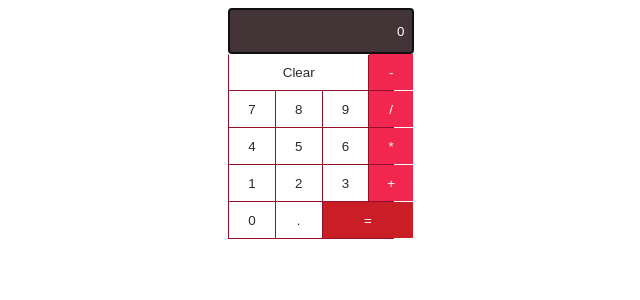
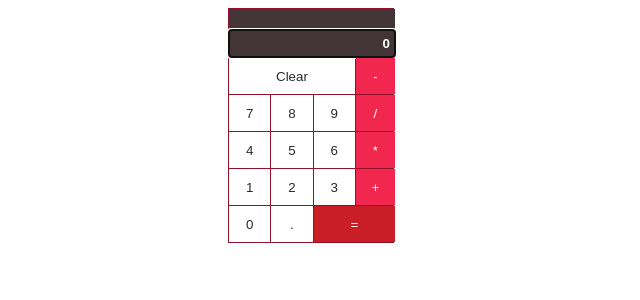
Before and after one commit to essa-mor/simple-calculator, a React (Create React App) app: page / in a window 1280 px wide. Shown: the top 300 px of the page, without its empty margins (412-1052 px from the left). Built offline with nearby package versions, Linux system fonts and the light colour scheme.

Commit message:
perform operation

```diff
--- a/package.json
+++ b/package.json
@@ -3,6 +3,7 @@
   "version": "0.1.0",
   "private": true,
   "dependencies": {
+    "prop-types": "^15.6.2",
     "react": "^16.4.2",
     "react-dom": "^16.4.2",
     "react-scripts": "1.1.5"
--- a/src/App.css
+++ b/src/App.css
@@ -8,15 +8,9 @@
   width: 164px;
 }
 
-.result_input{
+.result{
   grid-column-start: 1;
   grid-column-end: 5;
-  text-align: right;
-  background-color: rgb(67, 52, 55);
-  color: white;
-  border: none;
-  height: 42px;
-  padding-right: 5px;
 }
 
 .digit, .clear_result{
--- a/src/App.js
+++ b/src/App.js
@@ -1,7 +1,9 @@
 import React, { Component } from 'react';
+
+import ResultPanel from './components/ResultPanel';
 import './App.css';
 
-const initialState = { result: 0, operator: '' };
+const initialState = { prevResult: 0, result: 0, operator: '', summary: '' };
 
 class App extends Component {
 	constructor(props) {
@@ -11,7 +13,7 @@ class App extends Component {
 		this.onClearClick = this.onClearClick.bind(this);
 		this.onKeyPress = this.onKeyPress.bind(this);
 		this.onOperatorClick = this.onOperatorClick.bind(this);
-		this.textInput = React.createRef();
+		this.onEqualClick = this.onEqualClick.bind(this);
 	}
 
 	onClearClick() {
@@ -24,31 +26,52 @@ class App extends Component {
 	}
 
 	addDigit(value) {
-		this.setState(prevState => ({
-			result: prevState.result * 10 + parseInt(value)
-		}));
+		this.setState(prevState => {
+			const result = prevState.operator !== '' ? 0 : prevState.result;
+			return {
+				result: result * 10 + parseInt(value)
+			};
+		});
 	}
 
 	onKeyPress(e) {
 		if (e.key >= 0 && e.key <= 9) {
 			this.addDigit(e.key);
+		} else if (['-', '+', '/', '*'].includes(e.key)) {
+			this.setOperator(e.key);
+		} else if (e.key === '=' /*|| e.key === 'Enter'*/) {
+			this.setResult();
 		}
 	}
 
-	onOperatorClick(e){
+	onOperatorClick(e) {
 		const { value } = e.target;
-		this.setState({operator: value});
+		this.setOperator(value);
 	}
 
-	componentDidMount() {
-		this.textInput.current.focus();
+	setOperator(operator) {
+		this.setState(prevState => ({
+			operator,
+			summary: `${prevState.summary} ${prevState.result} ${operator}`,
+			prevResult: prevState.result
+		}));
+	}
+
+	onEqualClick() {
+		this.setResult();
+	}
+
+	setResult() {
+		this.setState(prevState => ({
+			...initialState, result: eval(`${prevState.prevResult}  ${prevState.operator}  ${prevState.result}`)
+		}));
 	}
 
 	render() {
-		const { result , operator} = this.state;
+		const { result, summary } = this.state;
 		return (
 			<div className="App" onKeyPress={this.onKeyPress}>
-				<input type="text" ref={this.textInput} value={result + ` ${operator}`} className="result_input" readOnly />
+				<ResultPanel className="result" summary={summary} result={result}/>
 				<button type="button" onClick={this.onClearClick} className="clear_result">Clear</button>
 				<button type="button" value="-" onClick={this.onOperatorClick} className="operator">-</button>
 				<button type="button" value="7" onClick={this.onDigitClick} className="digit">7</button>
@@ -65,7 +88,7 @@ class App extends Component {
 				<button type="button" value="+" onClick={this.onOperatorClick} className="operator">+</button>
 				<button type="button" value="0" onClick={this.onDigitClick} className="digit">0</button>
 				<button type="button" className="digit">.</button>
-				<button type="button" className="equal">=</button>
+				<button type="button" onClick={this.onEqualClick} className="equal">=</button>
 			</div>
 		);
 	}
--- /dev/null
+++ b/src/components/ResultPanel.css
@@ -0,0 +1,22 @@
+.result_label{
+	height: 16px;
+	color: white;
+	text-align: right;
+	display: block;
+	font-family: Arial;
+	font-size: 13px;
+	background-color: rgb(67, 52, 55);
+	padding-top: 5px;
+	padding-right: 8px;
+  }
+
+  .result_input{
+	text-align: right;
+	background-color: rgb(67, 52, 55);
+	color: white;
+	border: none;
+	height: 25px;
+	width: 159px;
+	padding-right: 5px;
+	font-weight: bold;
+  }
--- /dev/null
+++ b/src/components/ResultPanel.js
@@ -0,0 +1,31 @@
+import React, { PureComponent } from 'react';
+import PropTypes from 'prop-types';
+
+import './ResultPanel.css';
+
+class ResultPanel extends PureComponent {
+	constructor(props) {
+		super(props);
+		this.textInput = React.createRef();
+	}
+
+	componentDidMount() {
+		this.textInput.current.focus();
+	}
+
+	render() {
+		const { summary, result, className } = this.props;
+		return (<div className={className}>
+			<span className="result_label">{summary}</span>
+			<input type="text" ref={this.textInput} value={result} className="result_input" readOnly />
+		</div>);
+	}
+}
+
+ResultPanel.propTypes = {
+	summary: PropTypes.string,
+	result: PropTypes.number,
+	className: PropTypes.string
+};
+
+export default ResultPanel;
```
Also changed, not shown: 1 other file (tests, documents, lock files or other folders).
